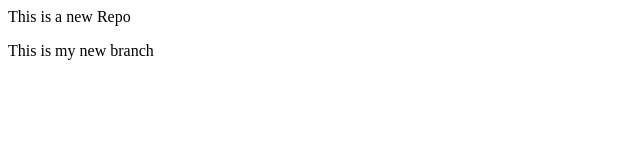
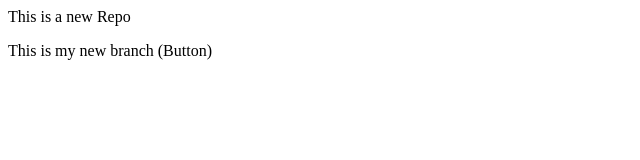
Before and after one commit to pavan252000/localrepo, a plain HTML site: page index.html in a window 1280 px wide. Shown: the full height of the page, 0-640 px from the left. Drawn offline with Linux system fonts and the light colour scheme.

```diff
--- a/index.html
+++ b/index.html
@@ -1,2 +1,2 @@
 <p>This is a new Repo</p>
-<p>This is my new branch</p>
+<p>This is my new branch (Button)</p>
```
